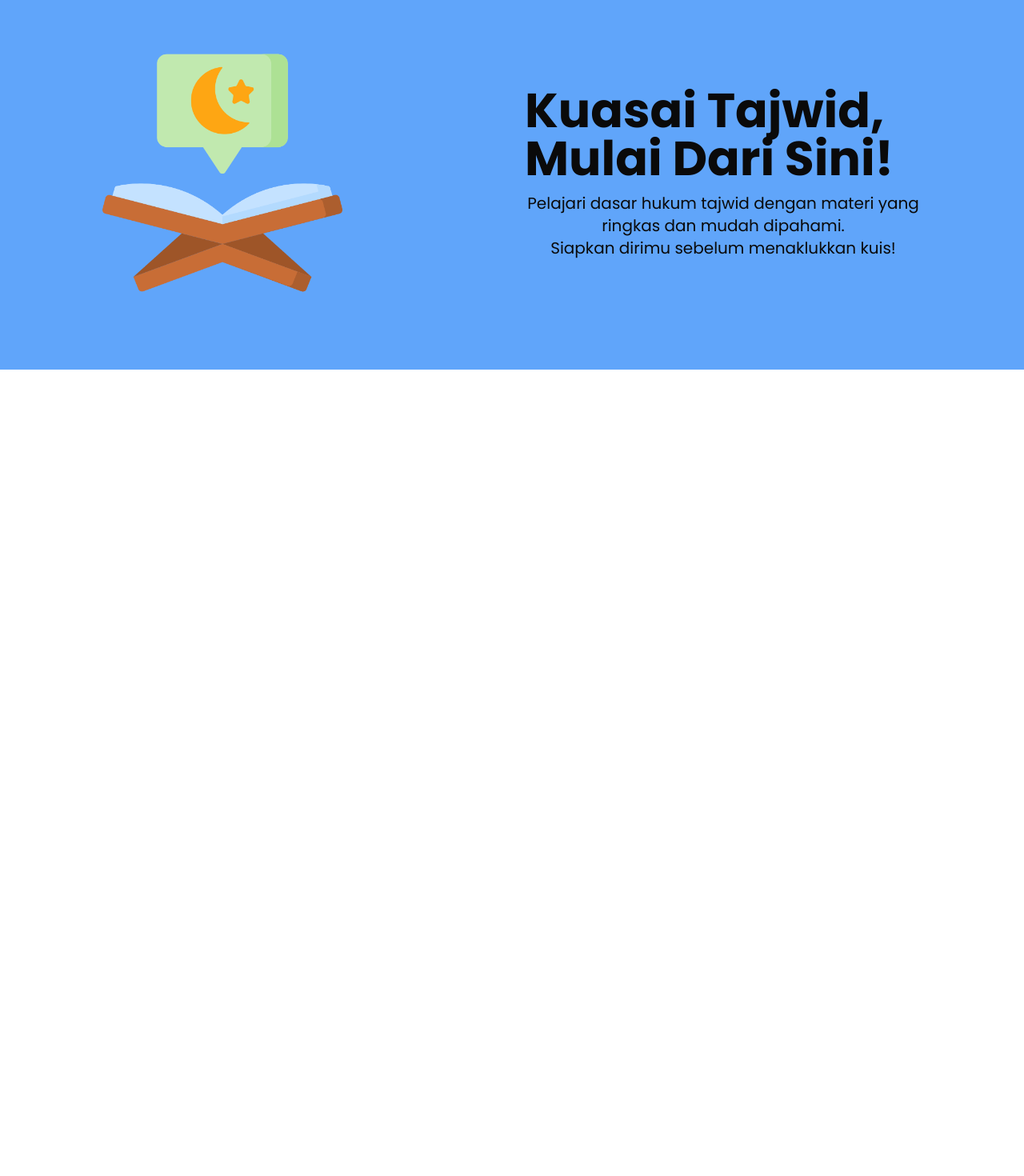
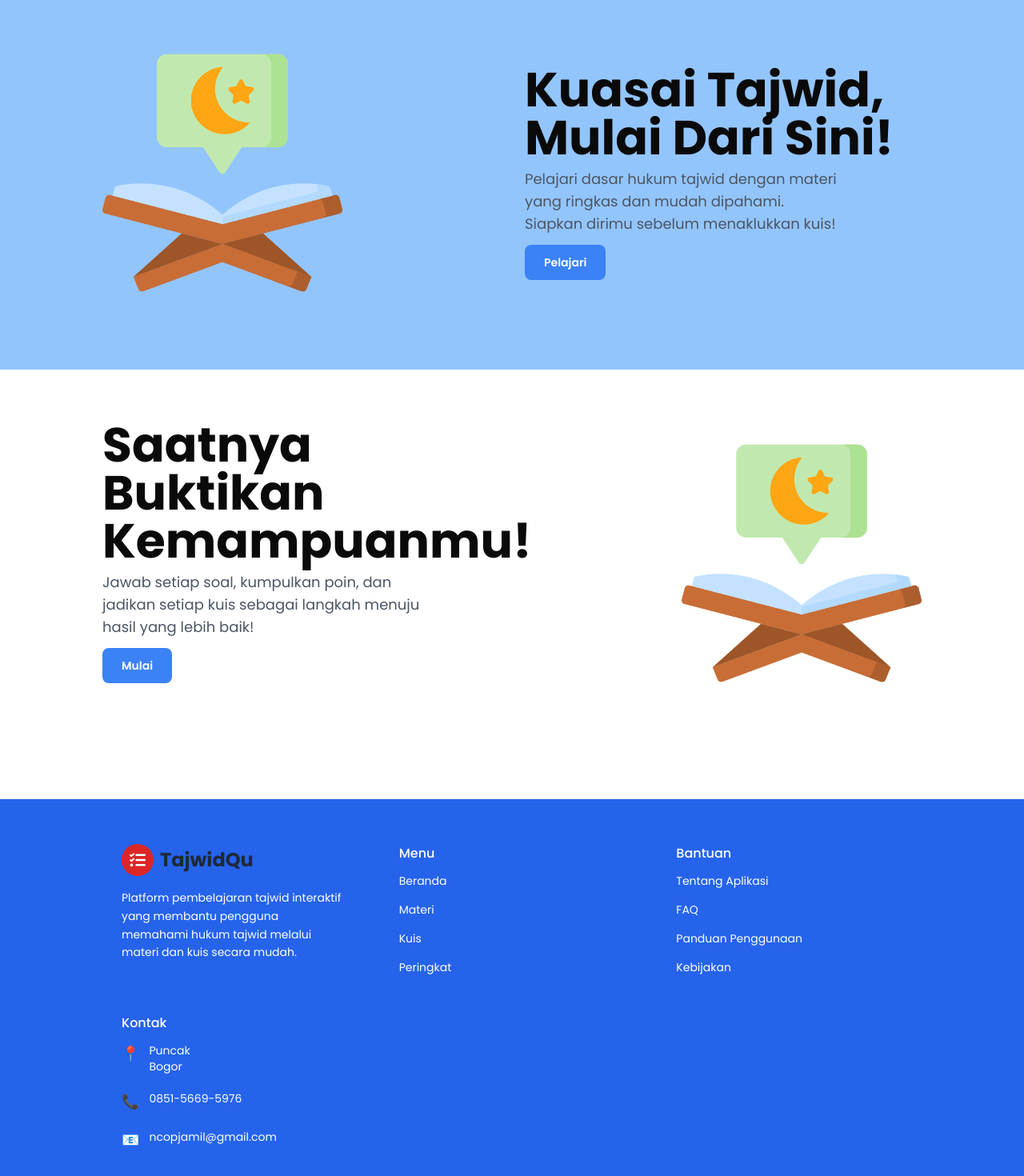
Before and after one commit to Sofwatunida/tq_app, a Next.js app: page / in a window 1280 px wide. Shown: the part 1310-2780 px from the top of the page at 80% size. Before the commit the page ends 1772 px from the top, so only its background shows below. Built offline with nearby package versions, Linux system fonts and the light colour scheme.

Commit message:
footer landing page done

```diff
--- a/app/layout.tsx
+++ b/app/layout.tsx
@@ -2,6 +2,7 @@ import type { Metadata } from "next";
 import { Poppins } from "next/font/google";
 import { ThemeProvider } from "next-themes";
 import WrapperNav from "@/components/Home/Navbar/WrapperNav";
+import Footer from "@/components/Home/Footer/Footer";
 import "./globals.css";
 
 const defaultUrl = process.env.VERCEL_URL
@@ -35,6 +36,7 @@ export default function RootLayout({
         >
           <WrapperNav  />
           {children}
+          <Footer />
         </ThemeProvider>
       </body>
     </html>
--- a/components/About/About.tsx
+++ b/components/About/About.tsx
@@ -3,7 +3,7 @@ import Image from 'next/image';
 
 const About = () => {
     return (
-      <div className="py-24 bg-blue-400">
+      <div className="py-24 bg-blue-300">
         <div className="w-[80%] mx-auto grid grid-cols-1 lg:grid-cols-2 items-center gap-8">
           {/* image */}
           <div>
@@ -21,10 +21,15 @@ const About = () => {
               Kuasai Tajwid, Mulai Dari Sini!
             </h1>
             {/* isinya */}
-            <p className="mt-3 text-base sm:text-lg lg:text-xl leading-8 text-center">
+            <p className="text-gray-600 text-lg mt-2 sm:w-4/5">
               Pelajari dasar hukum tajwid dengan materi yang ringkas dan mudah
-              dipahami. <br />Siapkan dirimu sebelum menaklukkan kuis!
+              dipahami.
+              Siapkan dirimu sebelum menaklukkan kuis!
             </p>
+            {/* cta buttttttttton */}
+            <button className="mt-3 px-6 py-3 rounded-lg font-semibold text-sm cursor-pointer hover:bg-cyan-600 transition-all duration-200 bg-blue-500 text-white">
+              Pelajari
+            </button>
           </div>
         </div>
       </div>
--- /dev/null
+++ b/components/Home/Footer/Footer.tsx
@@ -0,0 +1,62 @@
+import React from 'react';
+import Logo from '@/components/Helper/Logo';
+
+const Footer = () => {
+    return (
+      <div className="width-full bg-blue-600 border-t border-gray-200 mt-20">
+        <div className="w-[80%] mx-auto px-6 py-14 grid grid-cols-1 md:grid-cols-4 sm:grid-cols-2 xl:grid-cols-3 gap-y-12 gap-x-16">
+          {/* kolom pertmaeee */}
+          <div className="space-y-4  ">
+            <Logo />
+            <p className="text-white text-sm leading-relaxed">
+              Platform pembelajaran tajwid interaktif yang membantu pengguna
+              memahami hukum tajwid melalui materi dan kuis secara mudah.
+            </p>
+          </div>
+          {/* kolom kedue */}
+          <div>
+            <h3 className="text-white font-medium mb-3">Menu</h3>
+            <ul className="space-y-4 text-sm text-white">
+              <li className="hover:text-blue-300 cursor-pointer">Beranda</li>
+              <li className="hover:text-blue-300 cursor-pointer">Materi</li>
+              <li className="hover:text-blue-300 cursor-pointer">Kuis</li>
+              <li className="hover:text-blue-300 cursor-pointer">Peringkat</li>
+            </ul>
+          </div>
+          {/* kolom telu */}
+          <div>
+            <h3 className="text-white font-medium mb-3">Bantuan</h3>
+            <ul className="space-y-4 text-sm text-white">
+              <li className="hover:text-blue-300 cursor-pointer">Tentang Aplikasi</li>
+              <li className="hover:text-blue-300 cursor-pointer">FAQ</li>
+              <li className="hover:text-blue-300 cursor-pointer">Panduan Penggunaan</li>
+              <li className="hover:text-blue-300 cursor-pointer">Kebijakan</li>
+            </ul>
+          </div>
+          {/* kolom papat */}
+          <div className="cursor-pointer">
+            <h3 className="text-white font-medium mb-3">Kontak</h3>
+            <ul className="space-y-5 text-sm text-white">
+              <li className="flex items-start gap-3 hover:text-blue-300">
+                <span className="text-pink-500 text-lg ">📍</span>
+                <span>
+                  Puncak <br />
+                  Bogor
+                </span>
+              </li>
+              <li className="flex items-start gap-3 hover:text-blue-300">
+                <span className="text-pink-500 text-lg ">📞</span>
+                <p>0851-5669-5976</p>
+              </li>
+              <li className="flex items-start gap-3 hover:text-blue-300">
+                <span className="text-pink-500 text-lg ">📧</span>
+                <span>ncopjamil@gmail.com</span>
+              </li>
+            </ul>
+          </div>
+        </div>
+      </div>
+    );
+};
+
+export default Footer;
--- a/components/Home/Hero/Hero.tsx
+++ b/components/Home/Hero/Hero.tsx
@@ -1,5 +1,5 @@
 import React from 'react';
-import Image from 'next/image';
+
 
 const Hero = () => {
     return (
@@ -9,23 +9,23 @@ const Hero = () => {
       >
         <div className="relative">
           {/* heading text */}
-          <h1 className="text-3xl sm:text-4xl md:text-5xl lg:text-6xl font-bold text-center text-gray-800">
+          <h1 className="text-4xl leading-tight sm:text-6xl md:text-7xl lg:text-8xl font-bold text-center text-gray-800">
             Belajar Tajwid Jadi{" "}
             <span className="text-cyan-600">Lebih Mudah</span>
           </h1>
           {/* isinya */}
-          <p className="mt-3 text-base sm:text-lg lg:text-xl leading-8 text-center">
+          <p className="mt-3 text-base sm:text-2xl lg:text-xl leading-8 text-center">
             Belajar, uji pemahaman, dan bersing dengan teman- teman untuk
             menjadi yang terbaik.
           </p>
           {/* image */}
-          <div className="mt-7">
+          {/* <div className="mt-7">
             <Image
               src={"/images/quran.png"}
               alt="img"
               width={300}
               height={300} />
-          </div>
+          </div>  */}
         </div>
       </div>
     );
--- a/components/Home/Home.tsx
+++ b/components/Home/Home.tsx
@@ -1,12 +1,14 @@
 import React from "react";
 import Hero from "hero";
 import About from "../About/About";
+import KuisLanding from "./KuisLanding/KuisLanding";
 
 const Home = () => {
   return (
     <div className="overflow-hidden">
       <Hero />
       <About />
+      <KuisLanding />
     </div>
   );
 };
--- /dev/null
+++ b/components/Home/KuisLanding/KuisLanding.tsx
@@ -0,0 +1,33 @@
+import Image from 'next/image';
+import React from 'react';
+
+const KuisLanding = () => {
+  return (
+    <div className="py-16">
+      <div className="w-[80%] sm:mt-18 mx-auto grid grid-cols-1 lg:grid-cols-2 items-center gap-8">
+        {/* header kiri */}
+        <div>
+          <h1 className="text-3xl sm:text-4xl md:text-5xl lg:text-6xl font-bold sm:w-4/5">
+            Saatnya Buktikan Kemampuanmu!
+          </h1>
+          {/* sub heading/isinya */}
+          <p className="text-gray-600 text-lg mt-2 sm:w-4/5">
+            Jawab setiap soal, kumpulkan poin, dan jadikan setiap kuis sebagai
+            langkah menuju hasil yang lebih baik!
+          </p>
+          {/* cta buttttttttton */}
+          <button className="mt-3 px-6 py-3 rounded-lg font-semibold text-sm cursor-pointer hover:bg-cyan-600 transition-all duration-200 bg-blue-500 text-white">
+            Mulai
+          </button>
+        </div>
+
+        {/* kolom kanan */}
+        <div className="mt-7 justify-self-end">
+          <Image src={"/images/quran.png"} alt="img" width={300} height={300} />
+        </div>
+      </div>
+    </div>
+  );
+};
+
+export default KuisLanding;
```
